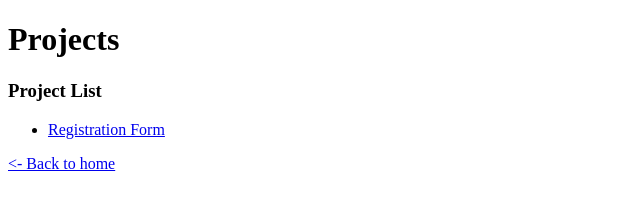
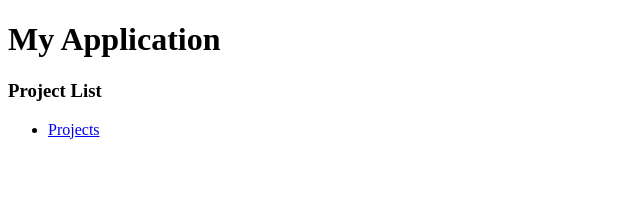
Before and after one commit to PagidipalaRajavardhan/Server-Rendering, a website: page home.html in a window 1280 px wide. Shown: the whole page, without its empty margins (0-640 px from the left). Drawn offline with Linux system fonts and the light colour scheme.

Commit message:
Add files via upload

```diff
--- a/home.html
+++ b/home.html
@@ -5,11 +5,10 @@
     <title>My Project</title>
   </head>
   <body>
-    <h1>Projects</h1>
+    <h1>My Application</h1>
     <h3>Project List</h3>
     <ul>
-      <li><a href="/registration">Registration Form</a></li>
+      <li><a href="/project">Projects</a></li>
     </ul>
-    <a href="/">&lt;- Back to home</a>
   </body>
 </html>
```
